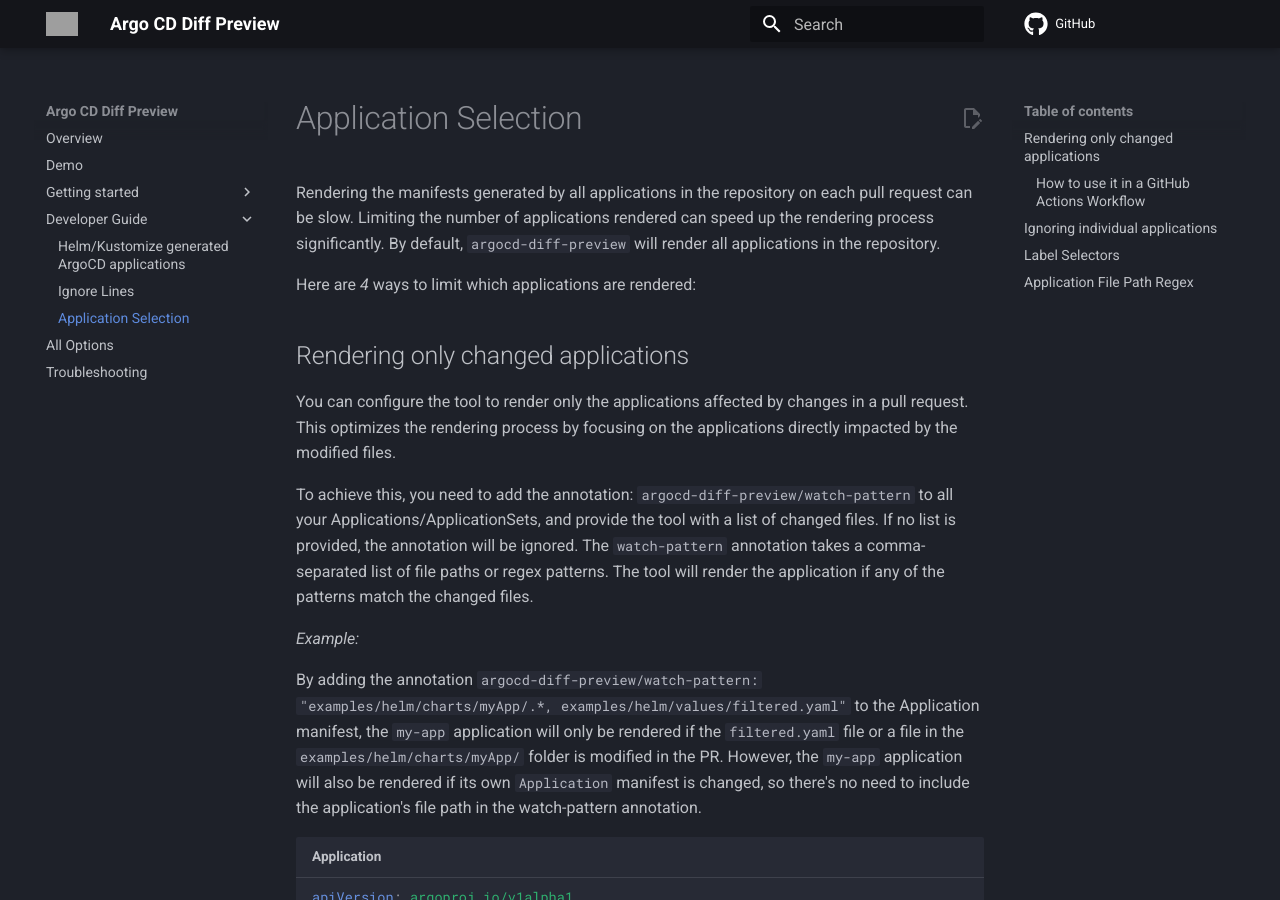
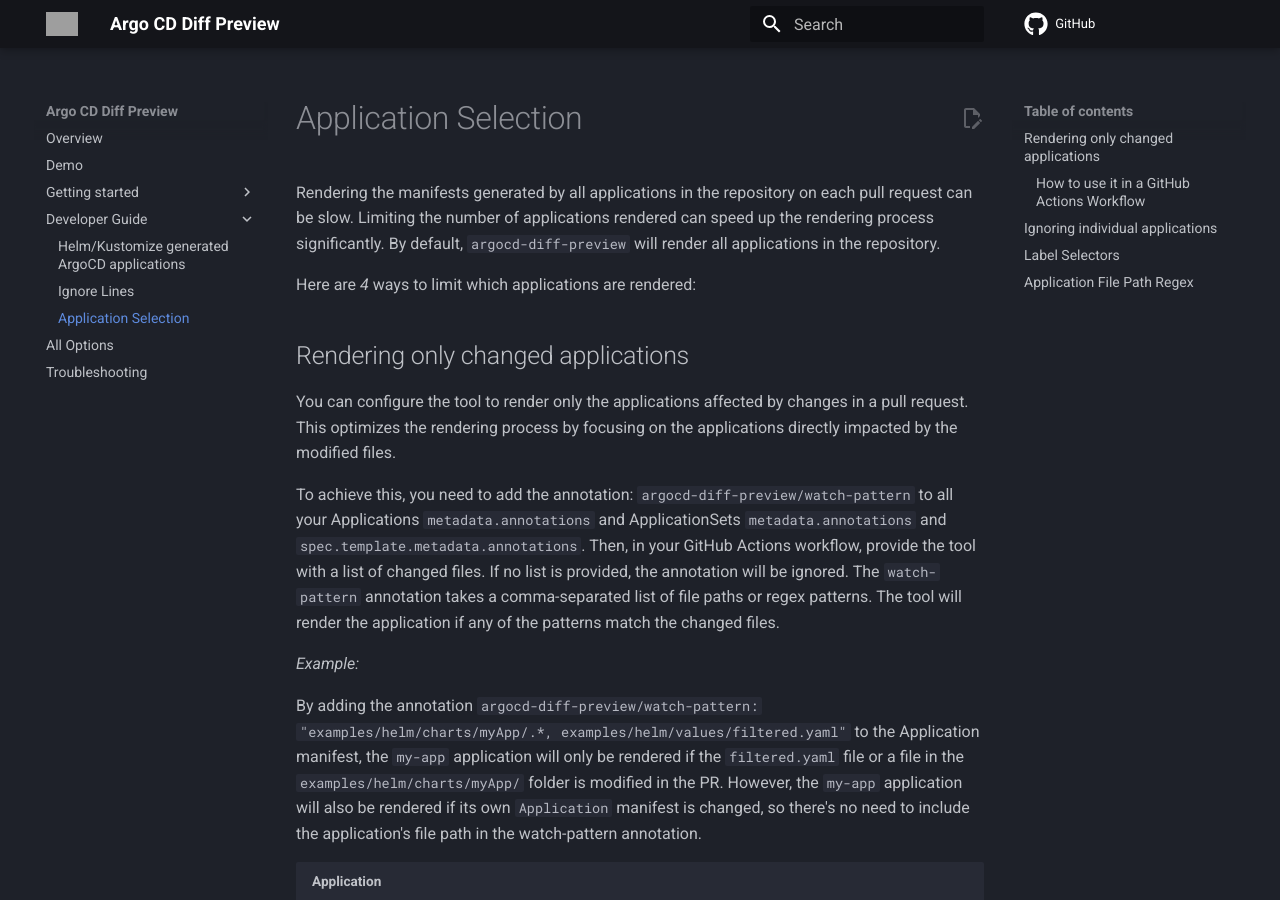
Before and after one commit to dag-andersen/argocd-diff-preview, an MkDocs documentation site: the page built from docs/application-selection.md, in a window 1280 px wide and 900 px high. Built offline with MkDocs 1.6.1 and Material for MkDocs 9.7.7, drawn with Linux system fonts in a browser that asks for light colours; comment, search, counter and statistics services are not loaded; grey boxes are pictures that could not be loaded.

Commit message:
more docs

```diff
--- a/docs/application-selection.md
+++ b/docs/application-selection.md
@@ -8,7 +8,7 @@
 
 You can configure the tool to render only the applications affected by changes in a pull request. This optimizes the rendering process by focusing on the applications directly impacted by the modified files.
 
-To achieve this, you need to add the annotation: `argocd-diff-preview/watch-pattern` to all your Applications/ApplicationSets, and provide the tool with a list of changed files. If no list is provided, the annotation will be ignored. The `watch-pattern` annotation takes a comma-separated list of file paths or regex patterns. The tool will render the application if any of the patterns match the changed files.
+To achieve this, you need to add the annotation: `argocd-diff-preview/watch-pattern` to all your Applications `metadata.annotations` and ApplicationSets `metadata.annotations` and `spec.template.metadata.annotations`. Then, in your GitHub Actions workflow, provide the tool with a list of changed files. If no list is provided, the annotation will be ignored. The `watch-pattern` annotation takes a comma-separated list of file paths or regex patterns. The tool will render the application if any of the patterns match the changed files.
 
 *Example:*
 
```
